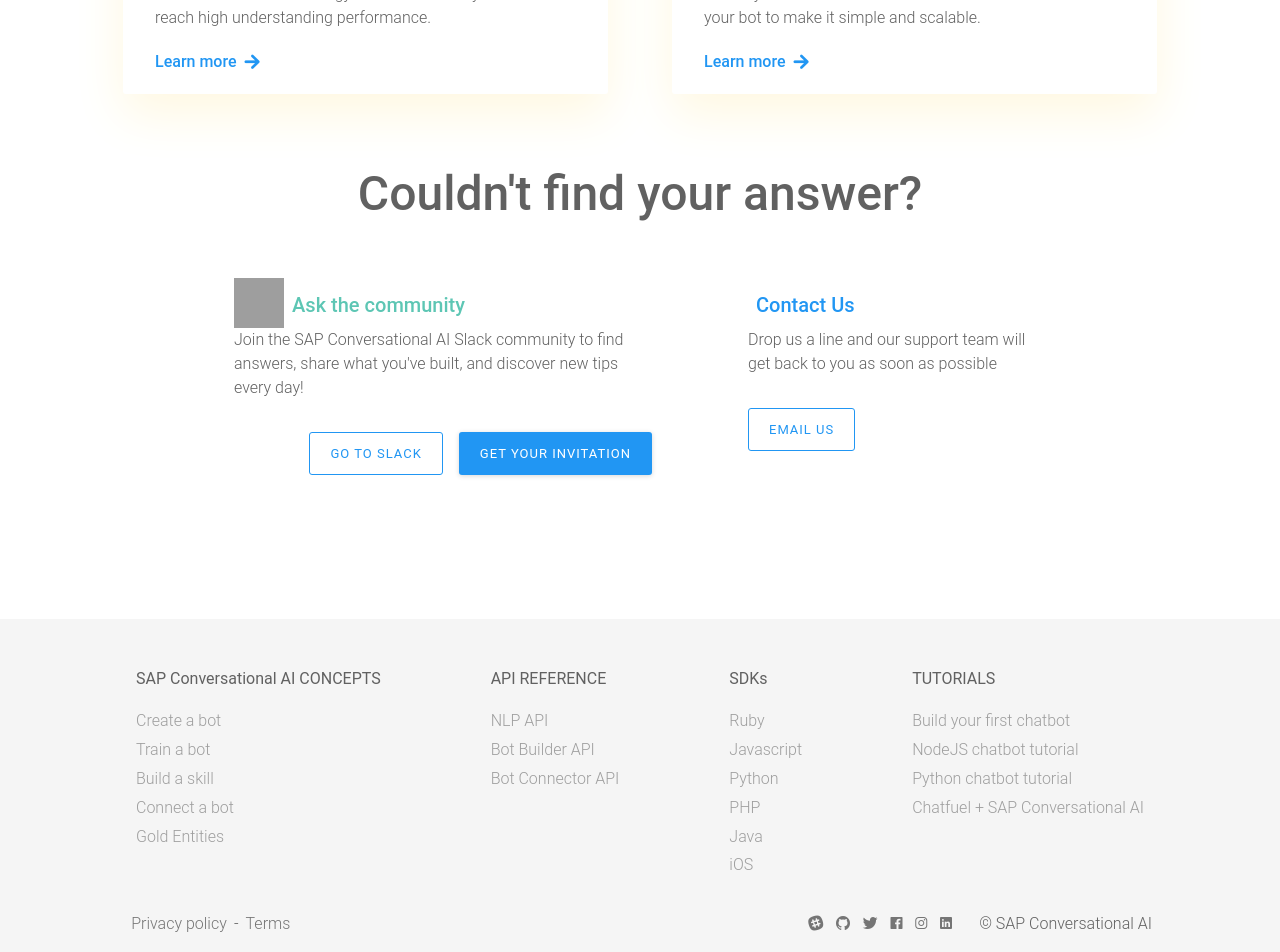
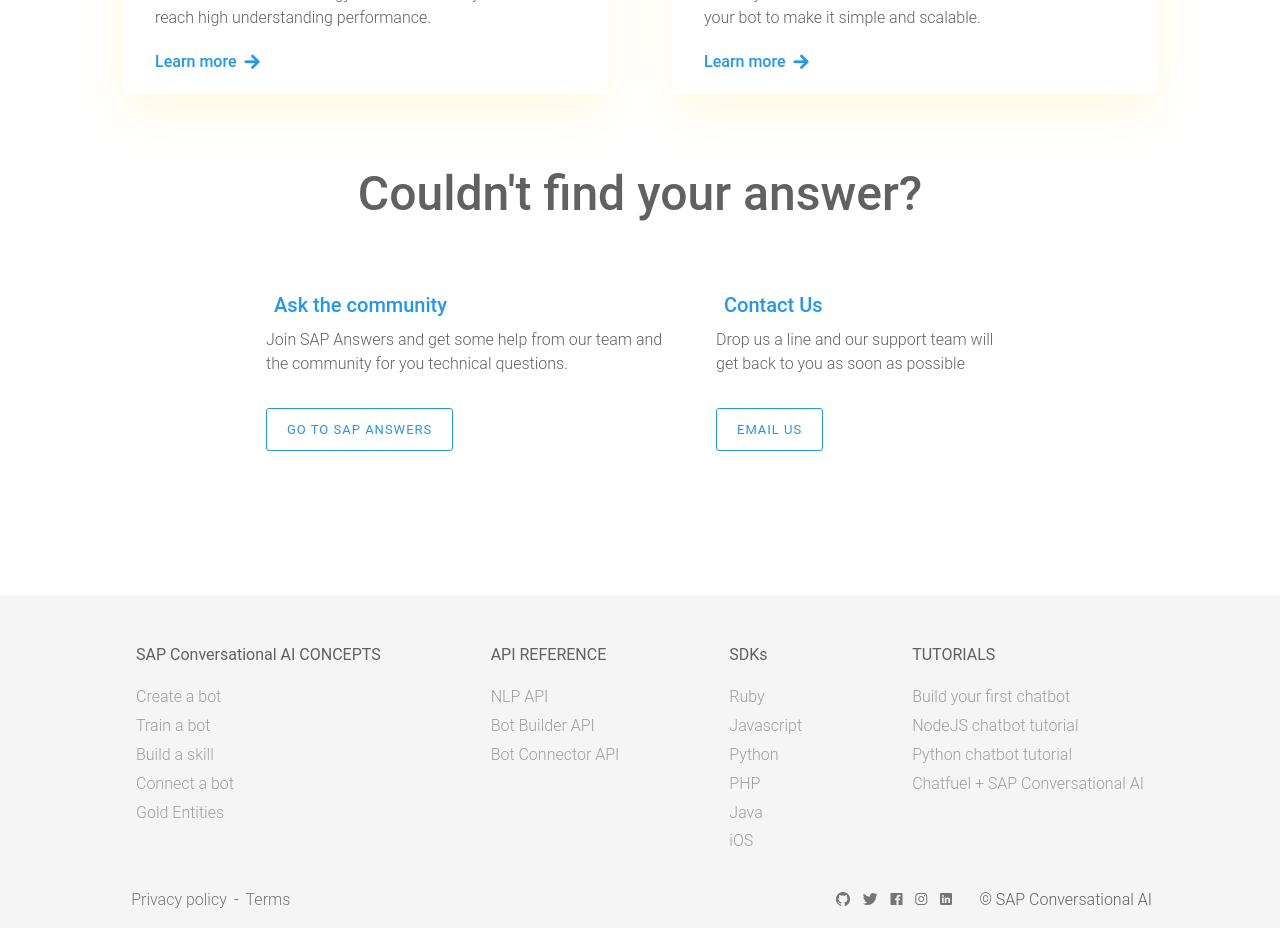
Before and after one commit to SAP-archive/docs, a Jekyll site: the page built from index.md, in a window 1280 px wide. Shown: the part 1048-2000 px from the top of the page. Built offline with Jekyll 4.4.1, drawn with Linux system fonts in a browser that asks for light colours; nearby versions of some CDN libraries; comment, search, counter and statistics services are not loaded; after the commit the page ends 1976 px from its top, so only the background shows below that; grey boxes are pictures that could not be loaded.

Commit message:
merge conflicts resolved

```diff
--- a/_data/footer.yml
+++ b/_data/footer.yml
@@ -68,9 +68,6 @@
         external: true
         url: "https://cai.tools.sap/blog/add-smalltalk-chatfuel-bot/"
 logos:
-  - logo: "ion-logo-slack"
-    title: "slack"
-    link: "https://slack.cai.tools.sap"
   - logo: "ion-logo-github"
     title: "github"
     link: "https://github.com/SAPConversationalAI"
--- a/_includes/contact.html
+++ b/_includes/contact.html
@@ -1,23 +1,15 @@
 <div class="contact flex flex-column flex-center">
   <h1 class='title mt3 mb3'>Couldn't find your answer?</h1>
   <div class='flex flex-content-center flex-wrap mb4'>
-    <div class='slack-content mr4 p2'>
-      <div class='flex'>
-        <img class='slack-logo' src='https://cdn.cai.tools.sap/website/enterprise/slack-logo.png' alt='Slack'/>
-        <span class='slack-title mb1 ml1 c-teal-500'>Ask the community</span>
+    <div class='sap-ans-content p2'>
+      <div class='sap-ans-title mb1 ml1 c-blue-500'>Ask the community</div>
+      <div class='sap-ans-description'>
+        Join SAP Answers and get some help from our team and the community for you technical questions.
       </div>
-      <div class='slack-description'>
-        Join the SAP Conversational AI Slack community to find answers, share what you've built, and discover new tips every day!
-      </div>
-      <div class='mt3 flex flex-content-end'>
-        <a href='https://sapconversationalai-community.slack.com/' target='_blank'>
-          <div class="btn btn-secondary success mr2">
-            Go to Slack
-          </div>
-        </a>
-        <a href='https://slack.cai.tools.sap/' target='_blank'>
-          <div class="btn btn-primary">
-            Get your invitation
+      <div class='mt3 flex flex-content-start'>
+        <a href='https://answers.sap.com/tags/73555000100800001301' target='_blank'>
+          <div class="btn btn-secondary success">
+            Go to SAP Answers
           </div>
         </a>
       </div>
--- a/_sass/recast/_contact.scss
+++ b/_sass/recast/_contact.scss
@@ -5,7 +5,7 @@
     font-weight: 500;
   }
 
-  .slack, .contact {
+  .sap-ans, .contact {
 
     &-logo {
       width: 50px;
@@ -24,8 +24,9 @@
     }
   }
 
-  .slack-content {
+  .sap-ans-content {
     max-width: 450px;
+    margin-top: 12px;
   }
 
   .contact-content {
```
Also changed, not shown: Gemfile.lock.
